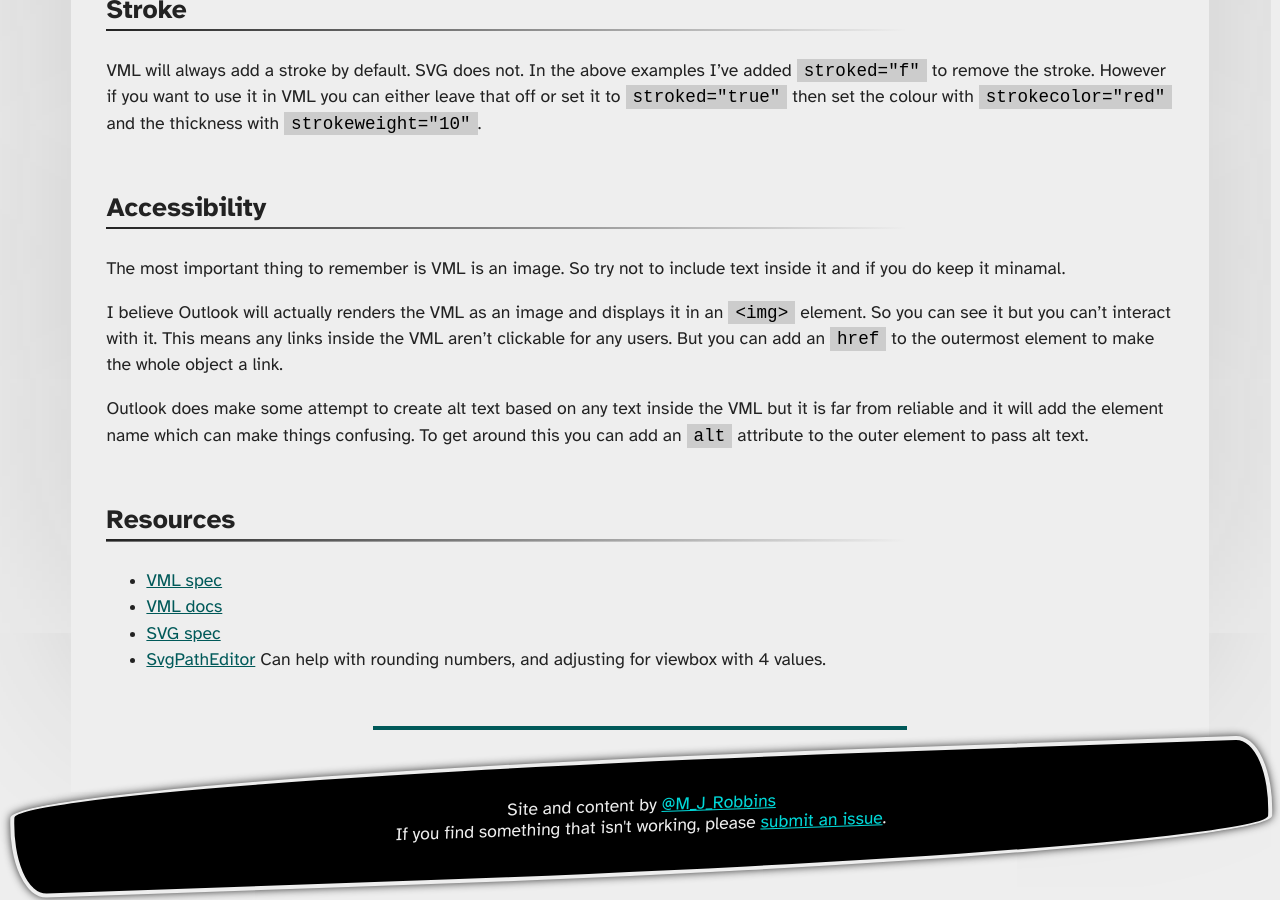
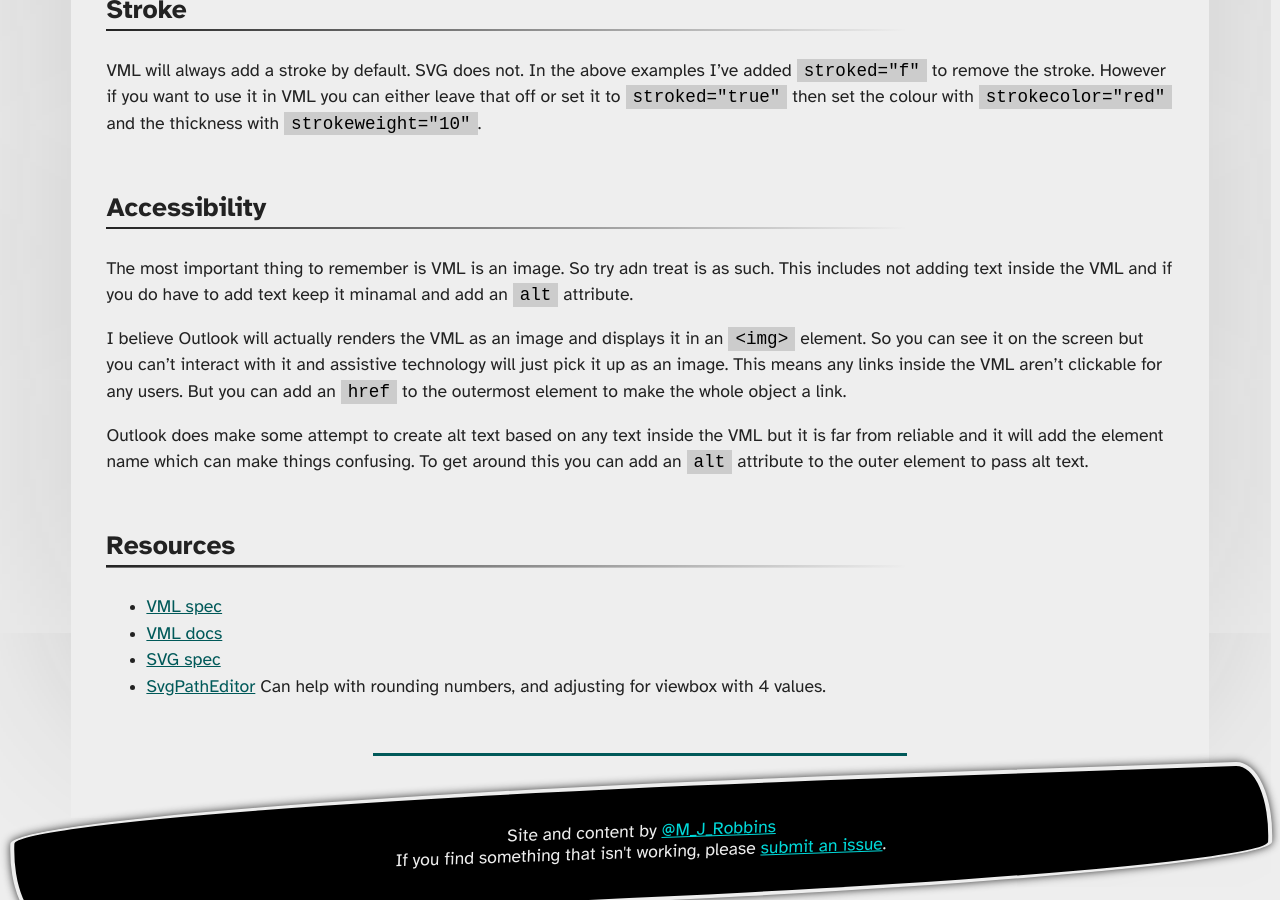
Before and after one commit to M-J-Robbins/good-email-code, a Jekyll site: the page built from email-enhancements/svg-to-vml.md, in a window 1280 px wide and 900 px high, scrolled down 6480 px. Built offline with Jekyll 4.4.1, drawn with Linux system fonts in a browser that asks for light colours; our own code applies the rules of GitHub Pages for plain Markdown files; a script that is not in the unit is left out.

Commit message:
svg to vml live

```diff
--- a/beta/outlook/svg-to-vml.md
+++ b/email-enhancements/svg-to-vml.md
@@ -174,9 +174,9 @@ If you need to set a transparent background with VML, you can use `fillcolor="no
 VML will always add a stroke by default.  SVG does not.  In the above examples I've added `stroked="f"` to remove the stroke. However if you want to use it in VML you can either leave that off or set it to `stroked="true"` then set the colour with `strokecolor="red"` and the thickness with `strokeweight="10"`.
 
 ## Accessibility
-The most important thing to remember is VML is an image. So try not to include text inside it and if you do keep it minamal.
+The most important thing to remember is VML is an image. So try adn treat is as such.  This includes not adding text inside the VML and if you do have to add text keep it minamal and add an `alt` attribute.
 
-I believe Outlook will actually renders the VML as an image and displays it in an `<img>` element. So you can see it but you can't interact with it.  This means any links inside the VML aren't clickable for any users. But you can add an `href` to the outermost element to make the whole object a link.
+I believe Outlook will actually renders the VML as an image and displays it in an `<img>` element. So you can see it on the screen but you can't interact with it and assistive technology will just pick it up as an image.  This means any links inside the VML aren't clickable for any users. But you can add an `href` to the outermost element to make the whole object a link.
 
 Outlook does make some attempt to create alt text based on any text inside the VML but it is far from reliable and it will add the element name which can make things confusing.  To get around this you can add an `alt` attribute to the outer element to pass alt text.
 
```
Also changed, not shown: _includes/email-enhancements.md (+1 -0 lines).
